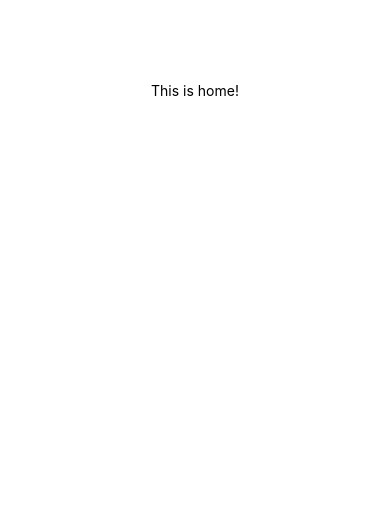
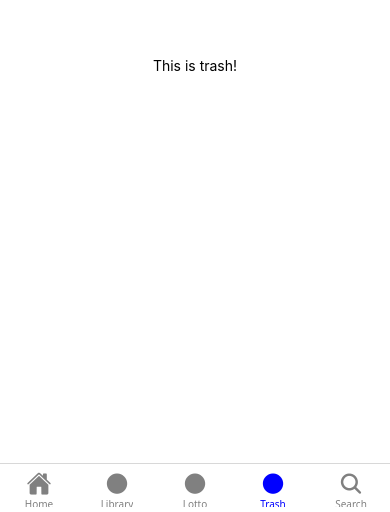
Before and after one commit to Dadzial/LibroFlow, a React Native app: screen /Trash in a window 390 px wide. Shown: the part 332-844 px from the top of the page. Built offline with nearby package versions, Linux system fonts and the light colour scheme.

Commit message:
init of navi (to fix dependencies)

```diff
--- a/src/App.tsx
+++ b/src/App.tsx
@@ -1,7 +1,11 @@
-import HomeScreen from "./screens/home/HomeScreen";
+import React from 'react';
+import { NavigationContainer } from '@react-navigation/native';
+import BottomTabs from './navigation/BottomTabs';
 
 export default function App() {
   return (
-    <HomeScreen/>
+      <NavigationContainer>
+        <BottomTabs />
+      </NavigationContainer>
   );
 }
--- /dev/null
+++ b/src/navigation/BottomTabs.tsx
@@ -0,0 +1,42 @@
+import React from 'react';
+import { createBottomTabNavigator } from '@react-navigation/bottom-tabs';
+import HomeScreen from '../screens/home/HomeScreen';
+import SearchScreen from "../screens/search/SearchScreen";
+import TrashScreen from "../screens/trash/TrashScreen";
+import LottoScreen from "../screens/lotto/LottoScreen"
+import LibraryScreen from "../screens/library/LibraryScreen";
+import { Ionicons } from '@expo/vector-icons';
+
+const Tab = createBottomTabNavigator();
+
+const BottomTabs = () => {
+    return (
+        <Tab.Navigator
+            screenOptions={({ route }) => ({
+                headerShown: false,
+                tabBarActiveTintColor: 'blue',
+                tabBarInactiveTintColor: 'gray',
+                tabBarIcon: ({ color, size }) => {
+                    let iconName: string;
+                    switch (route.name) {
+                        case 'Home': iconName = 'home'; break;
+                        case 'Profile': iconName = 'person'; break;
+                        case 'Settings': iconName = 'settings'; break;
+                        case 'Notifications': iconName = 'notifications'; break;
+                        case 'Search': iconName = 'search'; break;
+                        default: iconName = 'ellipse';
+                    }
+                    return <Ionicons name={iconName as any} size={size} color={color} />;
+                },
+            })}
+        >
+            <Tab.Screen name="Home" component={HomeScreen} />
+            <Tab.Screen name="Library" component={LibraryScreen} />
+            <Tab.Screen name="Lotto" component={LottoScreen} />
+            <Tab.Screen name="Trash" component={TrashScreen} />
+            <Tab.Screen name="Search" component={SearchScreen} />
+        </Tab.Navigator>
+    );
+};
+
+export default BottomTabs;
--- a/src/screens/trash/TrashScreen.tsx
+++ b/src/screens/trash/TrashScreen.tsx
@@ -2,7 +2,7 @@ import { StatusBar } from 'expo-status-bar';
 import { Text, View } from 'react-native';
 import {trashStyles} from "./TrashScreen.styles";
 
-export default function SearchScreen() {
+export default function TrashScreen() {
     return (
         <View style={trashStyles.container}>
             <Text>This is trash!</Text>
```
Also changed, not shown: package.json (+6 -1 lines), 1 other file (tests, documents, lock files or other folders).
